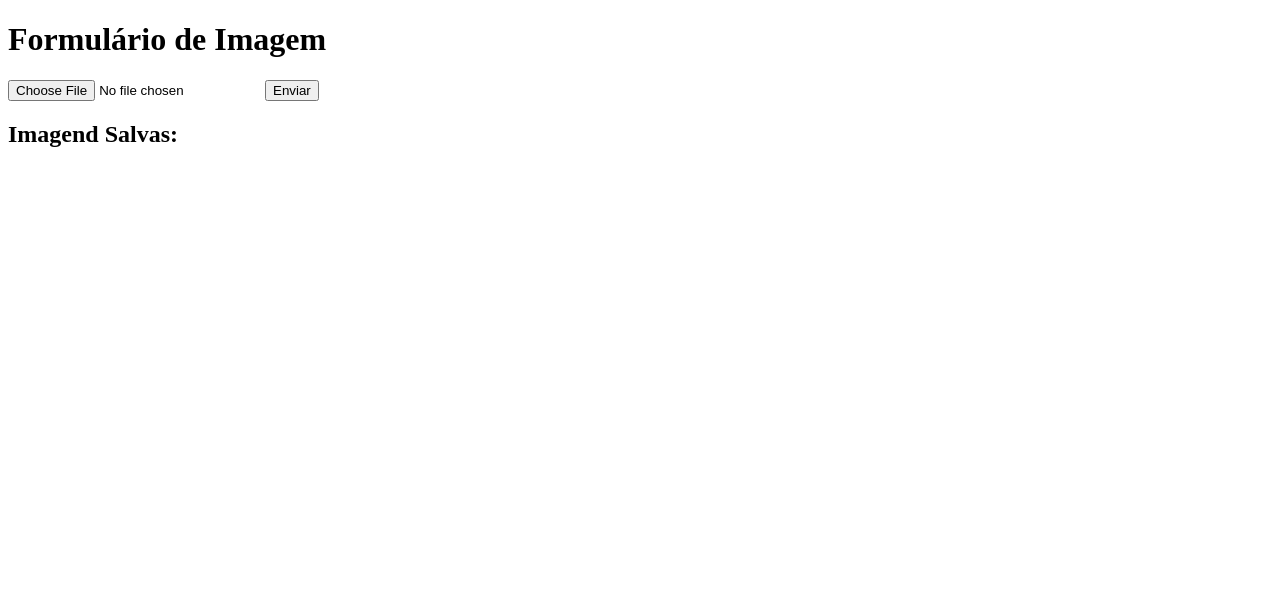
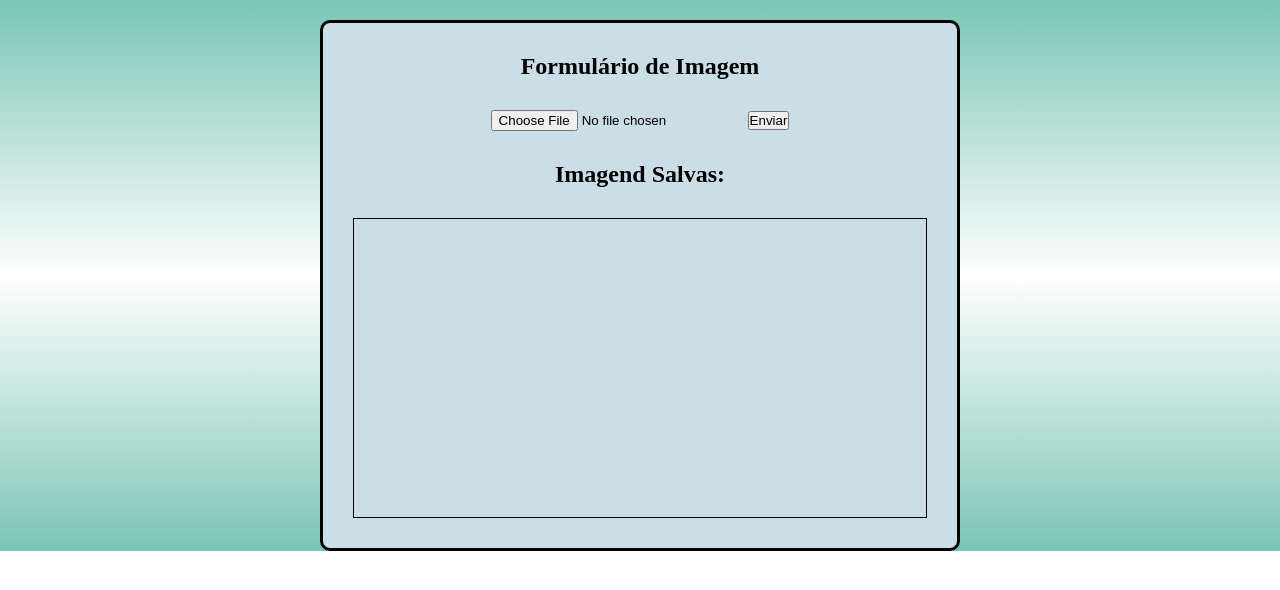
Before and after one commit to andrebettencourtt/API-img, a website: page src/view/index.html in a window 1280 px wide. Drawn offline with Linux system fonts and the light colour scheme; no server answers.

Commit message:
style: implementing CSS

```diff
--- a/src/view/index.html
+++ b/src/view/index.html
@@ -1,23 +1,28 @@
 <!DOCTYPE html>
 <html lang="en">
+
 <head>
   <meta charset="UTF-8" />
   <meta name="viewport" content="initial-scale=1.0" />
+  <link rel="stylesheet" href="./style.css">
   <title>Subindo img para Node</title>
 </head>
+
 <body>
+  <article class="fundo">
     <h1>Formulário de Imagem</h1>
-    <form
-      action="http://localhost:3000/upload"
-      method="POST"
-      enctype="multipart/form-data"
-    >
+    <div>
+      <form action="http://localhost:3000/upload" method="POST" enctype="multipart/form-data">
         <input type="file" name="image" accept="image/*" />
         <button type="submit">Enviar</button>
       </form>
+    </div>
 
     <h2>Imagend Salvas:</h2>
+    <div class="image">
       <ul id="image-list"></ul>
+    </div>
+  </article>
 
   <script>
     fetch("http://localhost:3000/images")
@@ -37,4 +42,5 @@
       });
   </script>
 </body>
+
 </html>
--- /dev/null
+++ b/src/view/style.css
@@ -0,0 +1,36 @@
+*{
+    margin: 0;
+    padding: 0;
+    box-sizing: border-box;
+}
+
+body{
+    display: flex;
+    flex-direction: column;
+    align-items: center;
+    background-image: linear-gradient(#7ac5b3, transparent, #7ac5b3);
+    background-repeat: no-repeat;
+    background-size: cover;
+    background-position: center center;
+
+}
+
+.fundo{
+    display: flex;
+    flex-direction: column;
+    align-items: center;
+    gap: 30px;
+    margin-top: 20px;
+    padding: 30px;
+    width: 50%;
+    height: 100%;
+    border: 3px solid black;
+    border-radius: 10px;
+    background-color: #cbdee6;
+}
+
+.image{
+    width: 100%;
+    height: 300px;
+    border: 1px solid black;
+}
```
Lines whose indentation alone changed are shown as unchanged.
